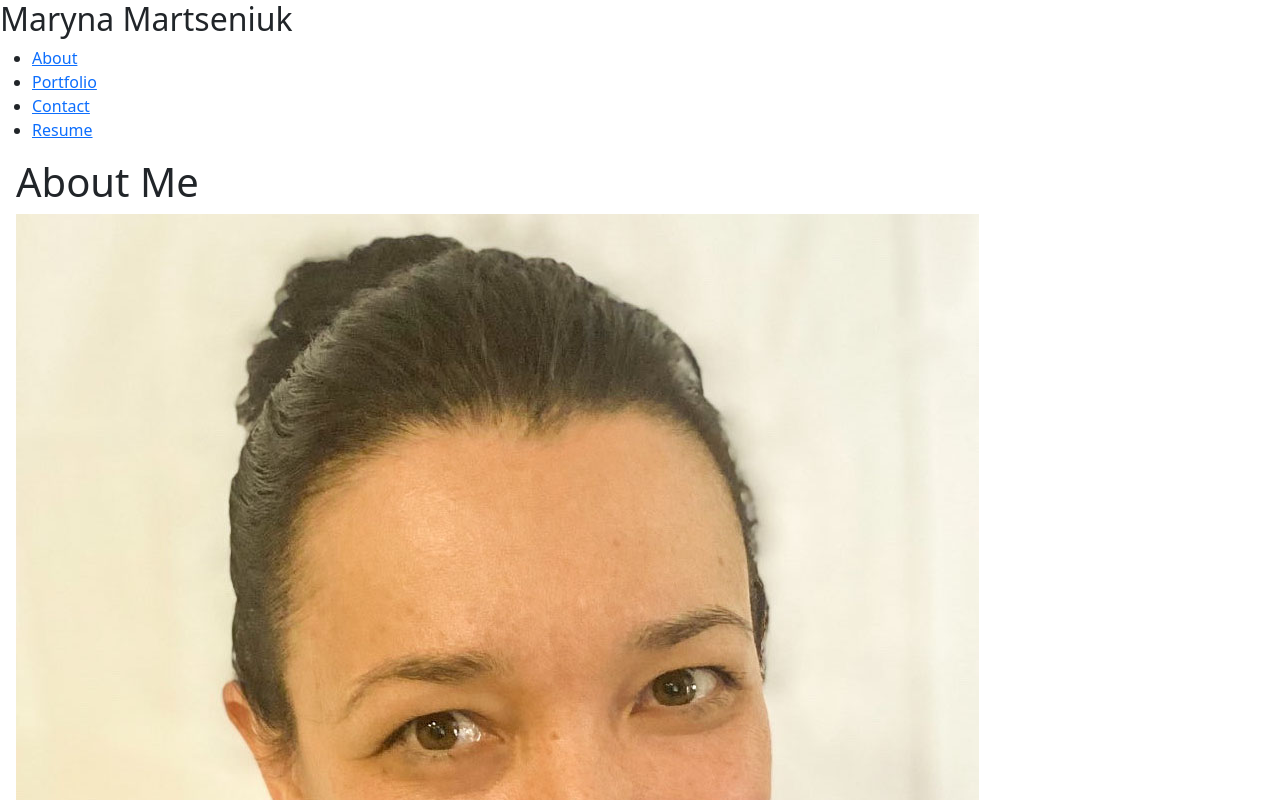
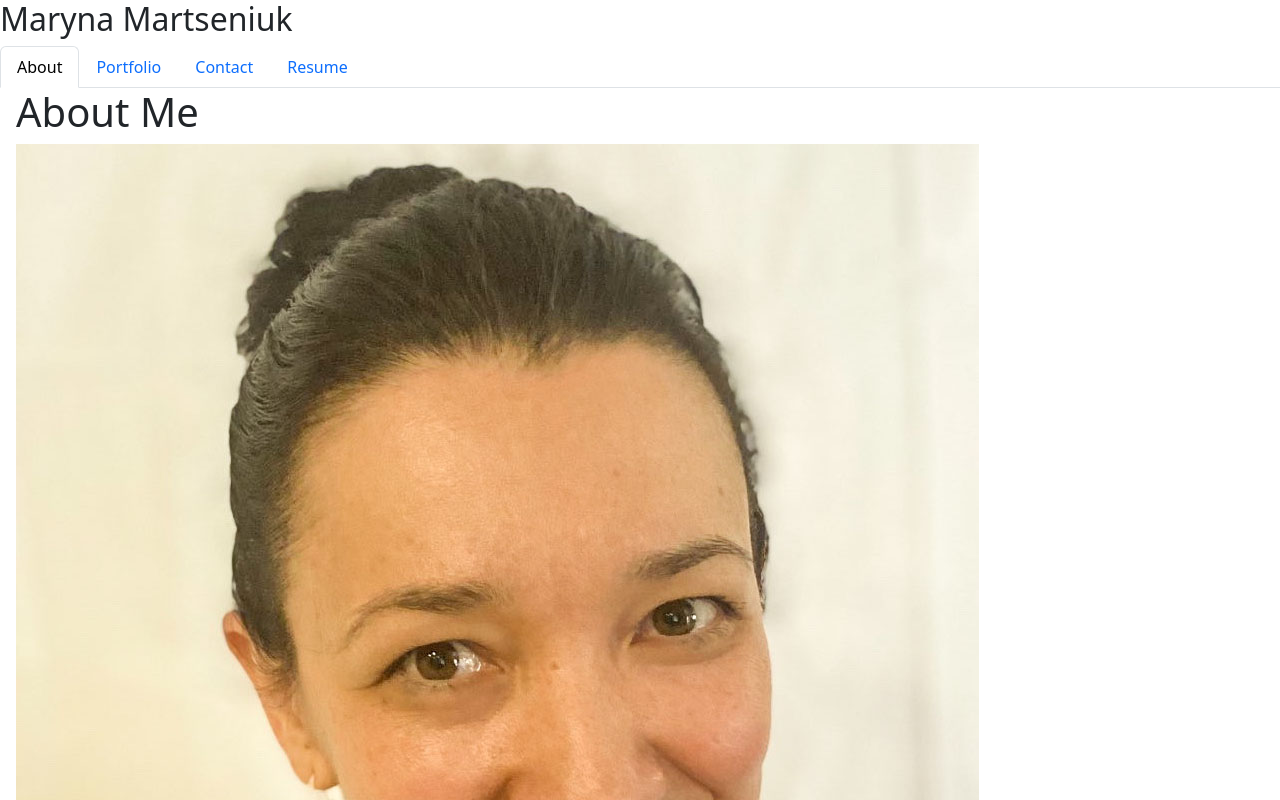
Before and after one commit to MarynaMartseniuk/myPortfolio-React-ch20, a React (Vite) app: page / in a window 1280 px wide. Shown: the top 800 px of the page. Built offline with nearby package versions, Linux system fonts and the light colour scheme.

Commit message:
add links style

```diff
--- a/src/components/NavTabs.jsx
+++ b/src/components/NavTabs.jsx
@@ -9,24 +9,32 @@ function NavTabs() {
         <h2>Maryna Martseniuk</h2>
       </div>
 
-      <ul>
-        <li>
-          <Link to="/">
+      <ul className="nav nav-tabs">
+        <li className="nav-item">
+          <Link
+          to="/"
+          className={currentPage === '/' ? 'nav-link active' : 'nav-link'}>
             About
           </Link>
         </li>
-        <li>
-          <Link to="/Portfolio">
+        <li className="nav-item">
+          <Link
+          to="/Portfolio"
+          className={currentPage === '/Portfolio' ? 'nav-link active' : 'nav-link'}>
             Portfolio
           </Link>
         </li>
-        <li>
-          <Link to="/Contact">
+        <li className="nav-item">
+          <Link
+          to="/Contact"
+          className={currentPage === '/Contact' ? 'nav-link active' : 'nav-link'}>
             Contact
           </Link>
         </li>
-        <li>
-          <Link to="/Resume">
+        <li className="nav-item">
+          <Link
+          to="/Resume"
+          className={currentPage === '/Resume' ? 'nav-link active' : 'nav-link'}>
             Resume
           </Link>
         </li>
```
